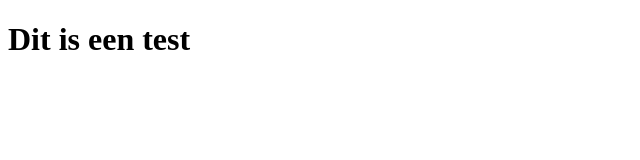
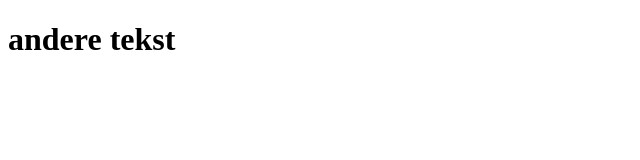
Before and after one commit to gijsdl/b1h, a plain HTML site: page index.html in a window 1280 px wide. Shown: the whole page, without its empty margins (0-640 px from the left). Drawn offline with Linux system fonts and the light colour scheme.

Commit message:
changed text

```diff
--- a/index.html
+++ b/index.html
@@ -6,6 +6,6 @@
     <title>Document</title>
 </head>
 <body>
-    <h1>Dit is een test</h1>
+    <h1>andere tekst</h1>
 </body>
 </html>
```
